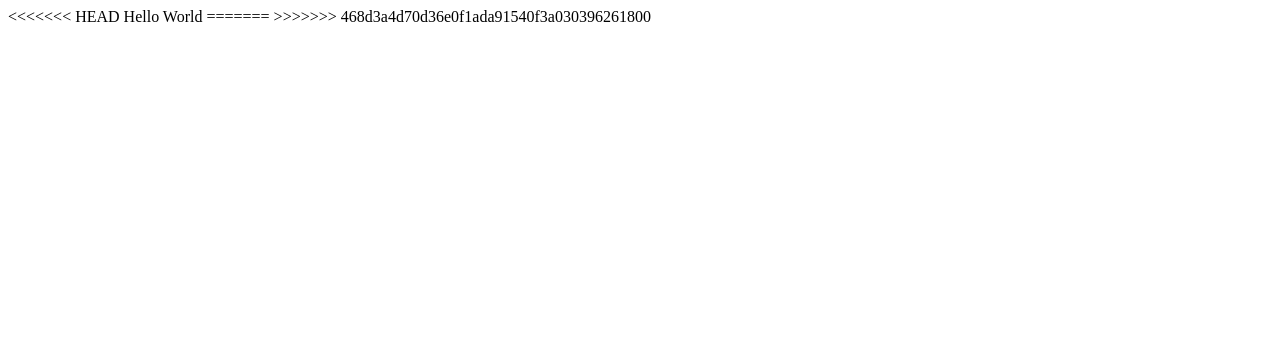
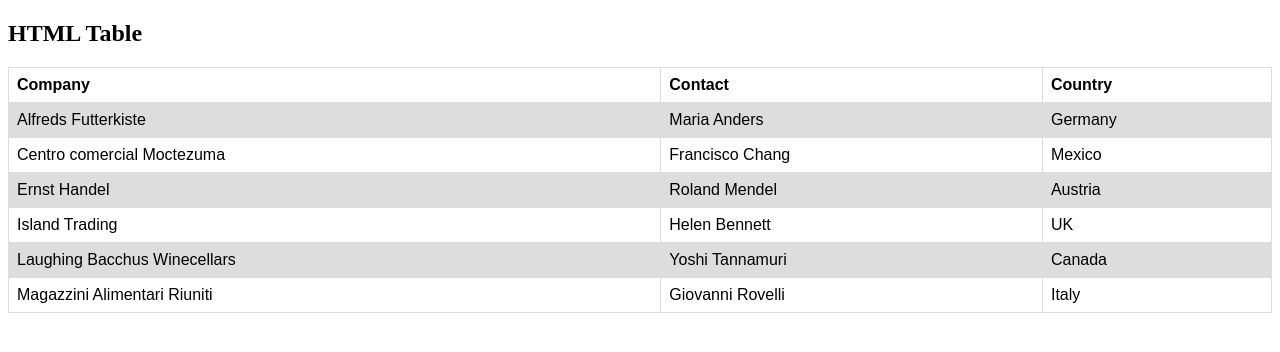
Before and after one commit to damiancqa/damiancqa.github.io, a plain HTML site: page index.html in a window 1280 px wide. Drawn offline with Linux system fonts and the light colour scheme.

Commit message:
Update index.html

```diff
--- a/index.html
+++ b/index.html
@@ -1,5 +1,65 @@
-<<<<<<< HEAD
-Hello World
-=======
+<!DOCTYPE html>
+<html>
+<head>
+<style>
+table {
+  font-family: arial, sans-serif;
+  border-collapse: collapse;
+  width: 100%;
+}
 
->>>>>>> 468d3a4d70d36e0f1ada91540f3a030396261800
+td, th {
+  border: 1px solid #dddddd;
+  text-align: left;
+  padding: 8px;
+}
+
+tr:nth-child(even) {
+  background-color: #dddddd;
+}
+</style>
+</head>
+<body>
+
+<h2>HTML Table</h2>
+
+<table>
+  <tr>
+    <th>Company</th>
+    <th>Contact</th>
+    <th>Country</th>
+  </tr>
+  <tr>
+    <td>Alfreds Futterkiste</td>
+    <td>Maria Anders</td>
+    <td>Germany</td>
+  </tr>
+  <tr>
+    <td>Centro comercial Moctezuma</td>
+    <td>Francisco Chang</td>
+    <td>Mexico</td>
+  </tr>
+  <tr>
+    <td>Ernst Handel</td>
+    <td>Roland Mendel</td>
+    <td>Austria</td>
+  </tr>
+  <tr>
+    <td>Island Trading</td>
+    <td>Helen Bennett</td>
+    <td>UK</td>
+  </tr>
+  <tr>
+    <td>Laughing Bacchus Winecellars</td>
+    <td>Yoshi Tannamuri</td>
+    <td>Canada</td>
+  </tr>
+  <tr>
+    <td>Magazzini Alimentari Riuniti</td>
+    <td>Giovanni Rovelli</td>
+    <td>Italy</td>
+  </tr>
+</table>
+
+</body>
+</html>
```
